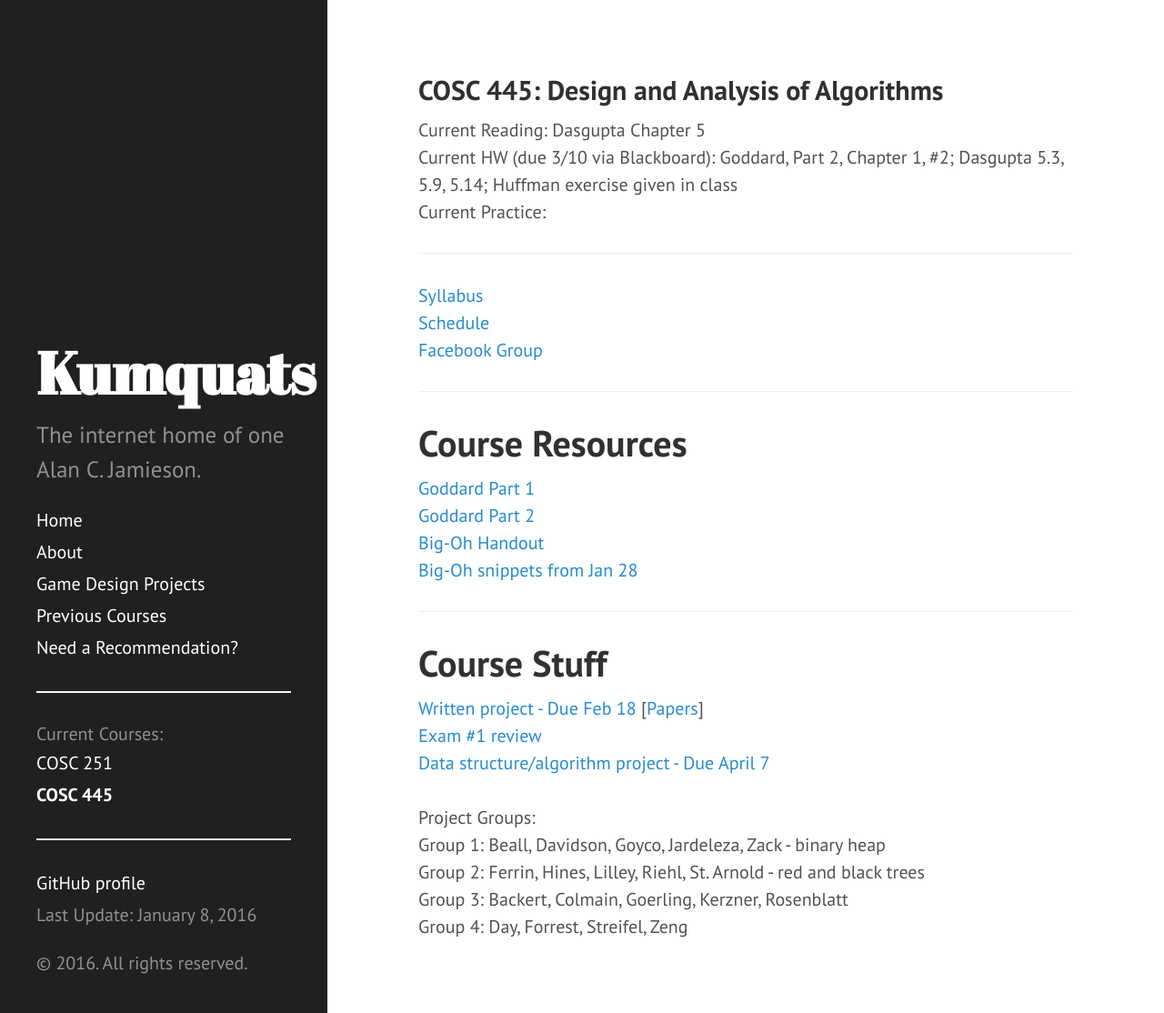
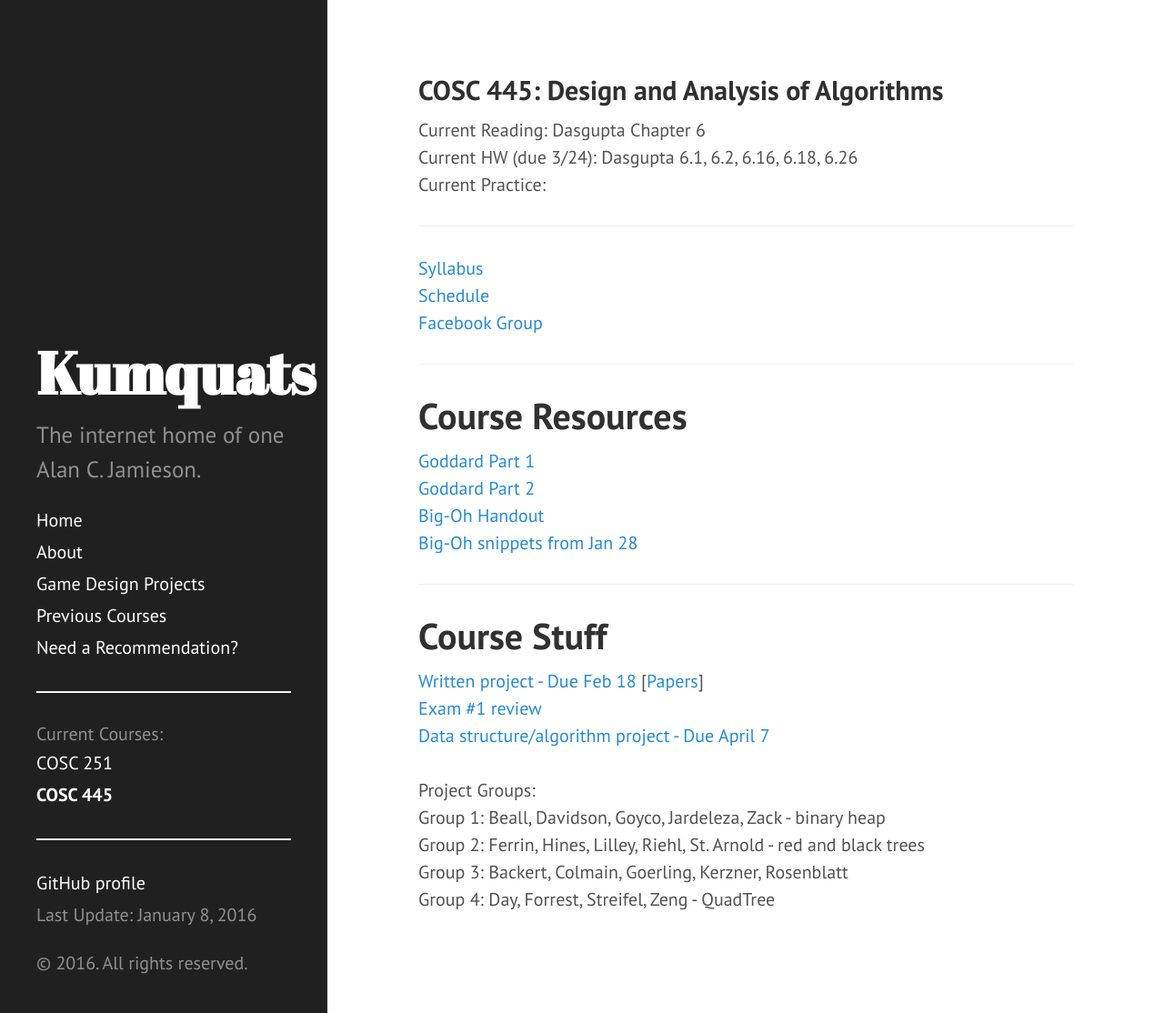
Before and after one commit to ripark/ripark.github.io, a Jekyll site: the page built from s16/cosc445.html, in a window 1280 px wide and 1114 px high. Shown: the whole window at 91% size. Built offline with Jekyll 4.4.1, drawn with Linux system fonts in a browser that asks for light colours; Markdown is read by kramdown in place of the engine named in the settings.

Commit message:
445 updates

```diff
--- a/s16/cosc445.html
+++ b/s16/cosc445.html
@@ -4,9 +4,9 @@ title: "COSC 445: Design and Analysis of Algorithms"
 shorttitle: "COSC 445"
 ---
 
-Current Reading: Dasgupta Chapter 5
+Current Reading: Dasgupta Chapter 6
 <br>
-Current HW (due 3/10 via Blackboard): Goddard, Part 2, Chapter 1, #2; Dasgupta 5.3, 5.9, 5.14; Huffman exercise given in class
+Current HW (due 3/24): Dasgupta 6.1, 6.2, 6.16, 6.18, 6.26
 <br>
 Current Practice:
 <br>
@@ -44,5 +44,5 @@ Group 2: Ferrin, Hines, Lilley, Riehl, St. Arnold - red and black trees
 <br>
 Group 3: Backert, Colmain, Goerling, Kerzner, Rosenblatt
 <br>
-Group 4: Day, Forrest, Streifel, Zeng
+Group 4: Day, Forrest, Streifel, Zeng - QuadTree
 <br>
```
